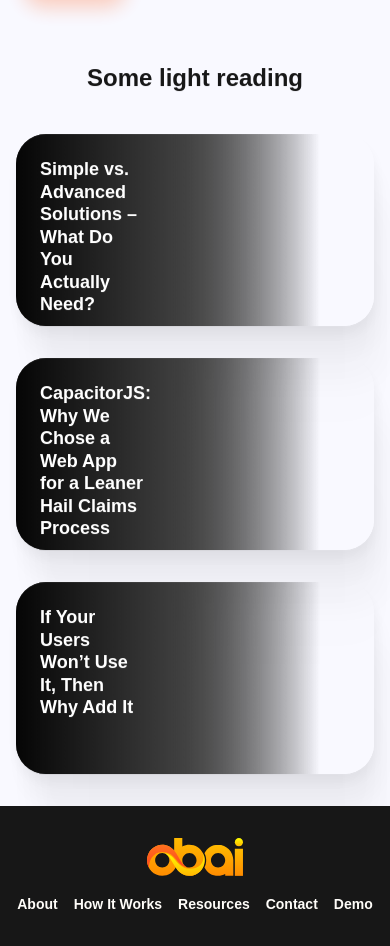
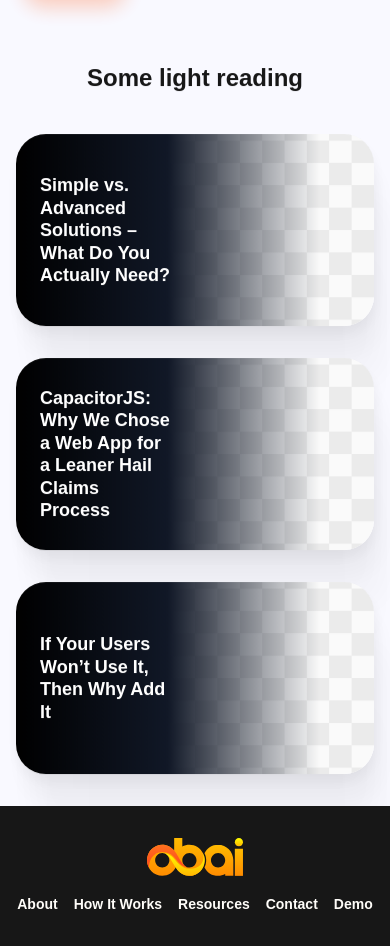
Before and after one commit to DevTaiwo18/OBAI-WEBSITE, a React (Vite) app: page /contact in a window 390 px wide. Shown: the part 2625-3571 px from the top of the page. Built offline with nearby package versions, Linux system fonts and the light colour scheme.

Commit message:
Refactor: Improved layout and responsiveness for Customer-Centric Approach and streamlined processes components

```diff
--- a/src/Component/GeneralComponent/SomeReading.jsx
+++ b/src/Component/GeneralComponent/SomeReading.jsx
@@ -1,3 +1,4 @@
+import BG from "./../../assets/Rectangle 38.png";
 import { Link } from "react-router-dom"; // Import Link
 
 const SomeReading = () => {
@@ -7,8 +8,7 @@ const SomeReading = () => {
       link: "/articles/innovative-solutions",
     },
     {
-      title:
-        "CapacitorJS: Why We Chose a Web App for a Leaner Hail Claims Process",
+      title: "CapacitorJS: Why We Chose a Web App for a Leaner Hail Claims Process",
       link: "/articles/streamlined-processes",
     },
     {
@@ -19,6 +19,7 @@ const SomeReading = () => {
 
   return (
     <section className="py-8 md:py-16 px-4 md:px-8 lg:px-20">
+      {/* Title */}
       <div className="text-center mb-10">
         <h1 className="text-2xl md:text-4xl font-extrabold text-[#171717]">
           Some light reading
@@ -30,7 +31,7 @@ const SomeReading = () => {
         {articles.map((article, index) => (
           <Link
             key={index}
-            to={article.link} // Use 'to' instead of 'href'
+            to={article.link} // Use 'to' for react-router-dom
             className="relative rounded-[30px] overflow-hidden shadow-lg h-48 block"
             style={{
               boxShadow: `35px 164px 47px 0px rgba(23, 23, 23, 0.00),
@@ -40,29 +41,20 @@ const SomeReading = () => {
                           1px 7px 15px 0px rgba(23, 23, 23, 0.05)`,
             }}
           >
+            {/* Background Image */}
             <div
-              className="absolute inset-0 bg-gradient-to-r"
-              style={{
-                background:
-                  "linear-gradient(to right, rgba(38, 38, 38, 0.9), rgba(58, 58, 58, 0.9), transparent)",
-                width: "85%",
-              }}
+              className="absolute inset-0 bg-cover bg-center"
+              style={{ backgroundImage: `url(${BG})` }}
             ></div>
-            <div
-              className="absolute inset-0 bg-gradient-to-r"
-              style={{
-                background: `linear-gradient(to right, rgba(23, 23, 23, 0.9), rgba(58, 58, 58, 0.9)), transparent)`,
-                width: "95%",
-              }}
-            ></div>
+
+            {/* Gradient Overlay */}
             <div
               className="absolute inset-0 bg-gradient-to-r from-black via-gray-900 to-transparent"
-              style={{
-                background:
-                  "linear-gradient(to right, rgba(0, 0, 0, 0.9), rgba(58, 58, 58, 0.9), transparent)",
-                width: "85%",
-              }}
-            >
+              style={{ width: "85%" }}
+            ></div>
+
+            {/* Title */}
+            <div className="relative h-full flex items-center">
               <h3 className="text-white text-lg font-bold leading-tight p-6 w-1/2">
                 {article.title}
               </h3>
--- a/src/Component/GeneralComponent/articles/CustomerCentricApproach.jsx
+++ b/src/Component/GeneralComponent/articles/CustomerCentricApproach.jsx
@@ -12,11 +12,11 @@ const CustomerCentricApproach = () => {
   return (
     <div className="w-full px-4 sm:px-6 lg:px-20 py-12 bg-gray-50">
       {/* Title Section */}
-      <div className="text-left ps-3 md:ps-0 sm:text-left md:text-center mb-12">
+      <div className="text-left md:text-center mb-12">
         <h1 className="text-2xl sm:text-3xl md:text-5xl font-extrabold text-[#171717]">
           If Your Users Won&apos;t Use It, Then Why Add It?
         </h1>
-        <p className="text-gray-600 mt-3 max-w-3xl mx-auto sm:mx-0 md:mx-auto text-sm sm:text-base md:text-lg leading-relaxed">
+        <p className="text-gray-600 mt-3 max-w-3xl mx-auto text-sm sm:text-base md:text-lg leading-relaxed">
           Discover why simplicity matters in hail claims apps. Learn how
           Obai&apos;s streamlined solution boosts efficiency for appraisers and
           insurance companies.
@@ -24,7 +24,7 @@ const CustomerCentricApproach = () => {
       </div>
 
       {/* Navigation Buttons */}
-      <ul className="flex flex-wrap justify-start ps-3 md:ps-0 md:justify-center gap-4 md:gap-8 mb-10">
+      <ul className="flex flex-wrap justify-start md:justify-center gap-4 md:gap-8 mb-10">
         <li>
           <button
             onClick={() => scrollToSection("simplicity-efficiency")}
@@ -52,11 +52,11 @@ const CustomerCentricApproach = () => {
       </ul>
 
       {/* Image Section */}
-      <div className="relative w-full max-w-6xl mx-auto mb-8 flex justify-center">
+      <div className="relative w-full max-w-6xl mx-auto mb-8">
         <img
           src={UsersWontUseImage}
           alt="If your users won't use it, then why add it"
-          className="object-cover w-full h-auto"
+          className="object-cover w-full h-auto rounded-lg shadow-md"
         />
       </div>
 
@@ -88,7 +88,7 @@ const CustomerCentricApproach = () => {
             advanced doesn’t mean more effective. In fact, it usually means more
             things to manage, more chances for error, and more maintenance.
           </p>
-          <p>
+          <p className="mt-4">
             At Obai, we know that simplicity is key. Our app focuses on core
             features like real-time photo validation—things our users actually
             need to do their jobs faster. No extra fluff, just solutions that
@@ -107,7 +107,7 @@ const CustomerCentricApproach = () => {
             companies manage claims more efficiently. We keep things simple
             because we know that&apos;s what works.
           </p>
-          <p>
+          <p className="mt-4">
             Next time you&apos;re thinking of adding a new feature, ask
             yourself: &quot;Will my users actually use this?&quot; If not,
             it&apos;s probably not worth adding. Build what&apos;s necessary,
--- a/src/Component/GeneralComponent/articles/InnovativeSolutions.jsx
+++ b/src/Component/GeneralComponent/articles/InnovativeSolutions.jsx
@@ -12,17 +12,17 @@ const InnovativeSolutions = () => {
   return (
     <div className="w-full px-4 sm:px-6 lg:px-20 py-12 bg-gray-50">
       {/* Title Section */}
-      <div className="text-left ps-3 md:ps-0 sm:text-left md:text-center mb-12">
+      <div className="text-left md:text-center mb-12">
         <h1 className="text-2xl sm:text-3xl md:text-5xl font-extrabold text-[#171717]">
           Simple vs. Advanced Solutions – What Do You Actually Need?
         </h1>
-        <p className="text-gray-600 mt-3 max-w-3xl mx-auto sm:mx-0 md:mx-auto text-sm sm:text-base md:text-lg leading-relaxed">
+        <p className="text-gray-600 mt-3 max-w-3xl mx-auto text-sm sm:text-base md:text-lg leading-relaxed">
           Discover why simple solutions outperform complex systems in speed, ease, and cost-efficiency. Streamline your process today!
         </p>
       </div>
 
       {/* Navigation Buttons */}
-      <ul className="flex flex-wrap justify-start ps-3 md:ps-0 md:justify-center gap-4 md:gap-8 mb-10">
+      <ul className="flex flex-wrap justify-start md:justify-center gap-4 md:gap-8 mb-10">
         <li>
           <button
             onClick={() => scrollToSection('keeping-it-simple')}
@@ -49,19 +49,17 @@ const InnovativeSolutions = () => {
         </li>
       </ul>
 
-      {/* Content Wrapper */}
-      <div className="max-w-6xl mx-auto">
-        {/* Image Section - Now matches text width */}
-        <div className="px-4 mb-8">
+      {/* Image Section */}
+      <div className="max-w-6xl mx-auto mb-8">
         <img
           src={Simple}
-            alt="If your users won't use it, then why add it"
-            className="w-full h-auto"
+          alt="Simple Solutions for Better Outcomes"
+          className="w-full rounded-lg shadow-md"
         />
       </div>
 
       {/* Content Sections */}
-        <div className="space-y-16 text-gray-700 text-sm sm:text-base leading-relaxed">
+      <div className="max-w-6xl mx-auto space-y-16 text-gray-700 text-sm sm:text-base leading-relaxed">
         {/* Introduction */}
         <section className="text-left px-4">
           <p>
@@ -72,7 +70,7 @@ const InnovativeSolutions = () => {
           </p>
         </section>
 
-          {/* Section 1 */}
+        {/* Sections */}
         <section id="keeping-it-simple" className="text-left px-4">
           <h2 className="text-xl sm:text-2xl md:text-3xl font-bold mb-4 text-[#FF5F1E]">
             The Case for Keeping It Simple
@@ -85,14 +83,10 @@ const InnovativeSolutions = () => {
           </p>
         </section>
 
-          {/* Section 2 */}
         <section id="why-simplicity" className="text-left px-4">
           <h2 className="text-xl sm:text-2xl md:text-3xl font-bold mb-4 text-[#FF5F1E]">
             Why Simplicity Wins
           </h2>
-            <p>
-              With Obai&apos;s hail claims app, we&apos;ve zeroed in on what really matters: speed, accuracy, and ease of use. Our app helps you submit claims quickly without wading through features you don&apos;t need. Here&apos;s why simple solutions work better:
-            </p>
           <ul className="list-disc pl-6 mt-4 space-y-2">
             <li><span className="font-semibold">Ease of Use:</span> It&apos;s straightforward. No endless training required—just log in and start working.</li>
             <li><span className="font-semibold">Faster Results:</span> Simplicity means efficiency. You can process hail damage claims faster.</li>
@@ -100,7 +94,6 @@ const InnovativeSolutions = () => {
           </ul>
         </section>
 
-          {/* Section 3 */}
         <section id="whats-right" className="text-left px-4">
           <h2 className="text-xl sm:text-2xl md:text-3xl font-bold mb-4 text-[#FF5F1E]">
             What&apos;s Right for You?
@@ -112,7 +105,6 @@ const InnovativeSolutions = () => {
             In a world of advanced solutions, sometimes the simplest answer is the best one. Ready to streamline your hail claims process? Try Obai today and experience the power of simplicity firsthand.
           </p>
         </section>
-        </div>
       </div>
 
       {/* Call to Action */}
--- a/src/Component/GeneralComponent/articles/StreamlinedProcesses.jsx
+++ b/src/Component/GeneralComponent/articles/StreamlinedProcesses.jsx
@@ -12,18 +12,18 @@ const StreamlinedProcesses = () => {
   return (
     <div className="w-full px-4 sm:px-6 lg:px-20 py-12 bg-gray-50">
       {/* Title Section */}
-      <div className="text-left ps-3 md:ps-0 sm:text-left md:text-center mb-12">
+      <div className="text-left md:text-center mb-12">
         <h1 className="text-2xl sm:text-3xl md:text-5xl font-extrabold text-[#171717]">
           CapacitorJS: Why We Chose a Web App for a Leaner Hail Claims Process
         </h1>
-        <p className="text-gray-600 mt-3 max-w-3xl mx-auto sm:mx-0 md:mx-auto text-sm sm:text-base md:text-lg leading-relaxed">
+        <p className="text-gray-600 mt-3 max-w-3xl mx-auto text-sm sm:text-base md:text-lg leading-relaxed">
           Discover why Obai chose CapacitorJS to build a lean web app for faster, simpler hail claims
           processing. Learn how simplicity improves efficiency for appraisers and insurers.
         </p>
       </div>
 
       {/* Navigation Buttons */}
-      <ul className="flex flex-wrap justify-start ps-3 md:ps-0 md:justify-center gap-4 md:gap-8 mb-10">
+      <ul className="flex flex-wrap justify-start md:justify-center gap-4 md:gap-8 mb-10">
         <li>
           <button
             onClick={() => scrollToSection('native-app-drawbacks')}
@@ -49,14 +49,16 @@ const StreamlinedProcesses = () => {
           </button>
         </li>
       </ul>
- {/* Image Section */}
+
+      {/* Image Section */}
       <div className="relative w-full max-w-6xl mx-auto mb-8 flex justify-center">
         <img
           src={CapacitorJS}
-          alt="If your users won't use it, then why add it"
-          className="object-cover w-full h-auto"
+          alt="CapacitorJS benefits for hail claims processing"
+          className="object-cover w-full h-auto rounded-lg shadow-md"
         />
       </div>
+
       {/* Content Sections */}
       <div className="max-w-6xl mx-auto space-y-16 text-gray-700 text-sm sm:text-base leading-relaxed">
         {/* Section 1 */}
```
Lines whose indentation alone changed are shown as unchanged.
